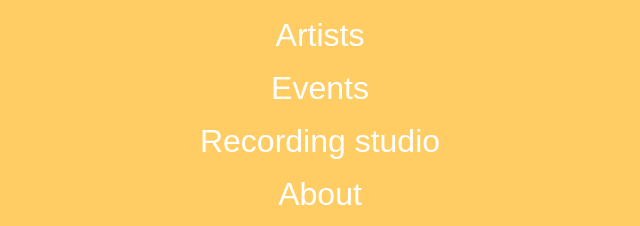
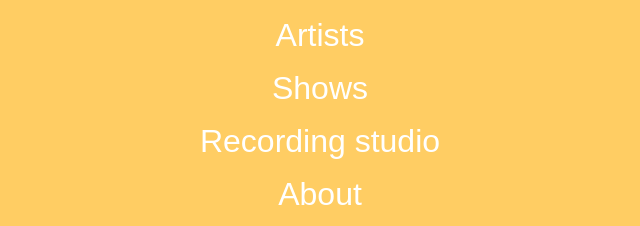
Before and after one commit to bankrec/bankrec.github.io, a plain HTML site: page index.html in a window 1280 px wide. Shown: the part 422-648 px from the top of the page, 320-960 px from the left. Drawn offline with Linux system fonts and the light colour scheme.

Commit message:
change events to shows

```diff
--- a/index.html
+++ b/index.html
@@ -7,7 +7,7 @@
         <P>&nbsp;<P>
 
         <center><p><a style="color:white; text-decoration:none" href="artists"><font size=6 face='Arial'>Artists</font></a></p></center>
-        <center><p><a style="color:white; text-decoration:none" href="events"> <font size=6 face='Arial'>Events</font></a></p></center>
+        <center><p><a style="color:white; text-decoration:none" href="events"> <font size=6 face='Arial'>Shows</font></a></p></center>
         <center><p><a style="color:white; text-decoration:none" href="recording studio"> <font size=6 face='Arial'>Recording studio</font></a></p></center>
         <center><p><a style="color:white; text-decoration:none" href="about"> <font size=6 face='Arial'>About</font></a></p></center>
         <center><p><a style="color:white; text-decoration:none" href="employee infrastructure"> <font size=6 face='Arial'>Employee infrastructure</font></a></p></center>
```
